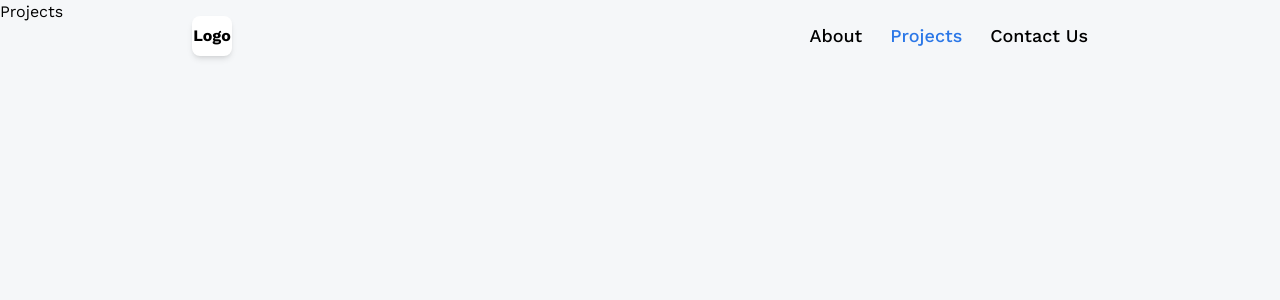
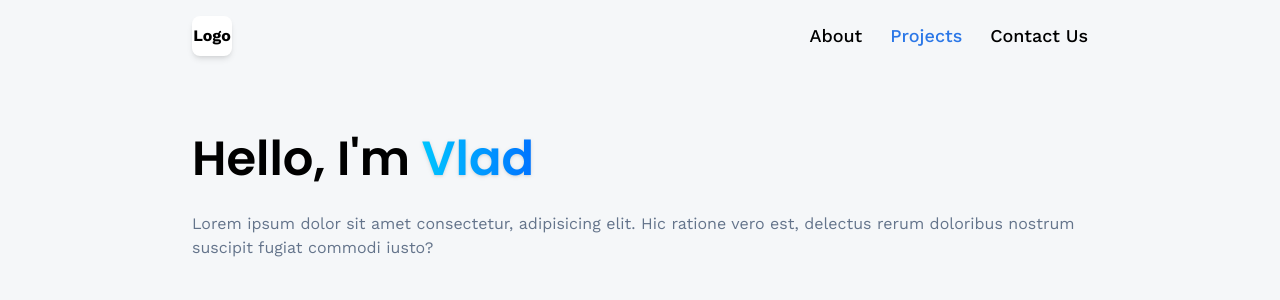
Before and after one commit to vbasoon/3d-portfolio, a React (Vite) app: page /projects in a window 1280 px wide. Shown: the top 300 px of the page. Built offline with nearby package versions, Linux system fonts and the light colour scheme.

Commit message:
projects

```diff
--- a/src/pages/Projects.jsx
+++ b/src/pages/Projects.jsx
@@ -1,6 +1,15 @@
+import React from 'react'
+
 const Projects = () => {
   return (
-    <div>Projects</div>
+    <section className="max-container">
+      <h1 className="head-text">
+        Hello, I'm <span className='blue-gradient_text font-semibold drop-shadow'>Vlad</span>
+      </h1>
+      <div className="mt-5 flex flex-col gap-3 text-slate-500">
+        <p>Lorem ipsum dolor sit amet consectetur, adipisicing elit. Hic ratione vero est, delectus rerum doloribus nostrum suscipit fugiat commodi iusto?</p>
+      </div>
+    </section>
   )
 }
 
```
